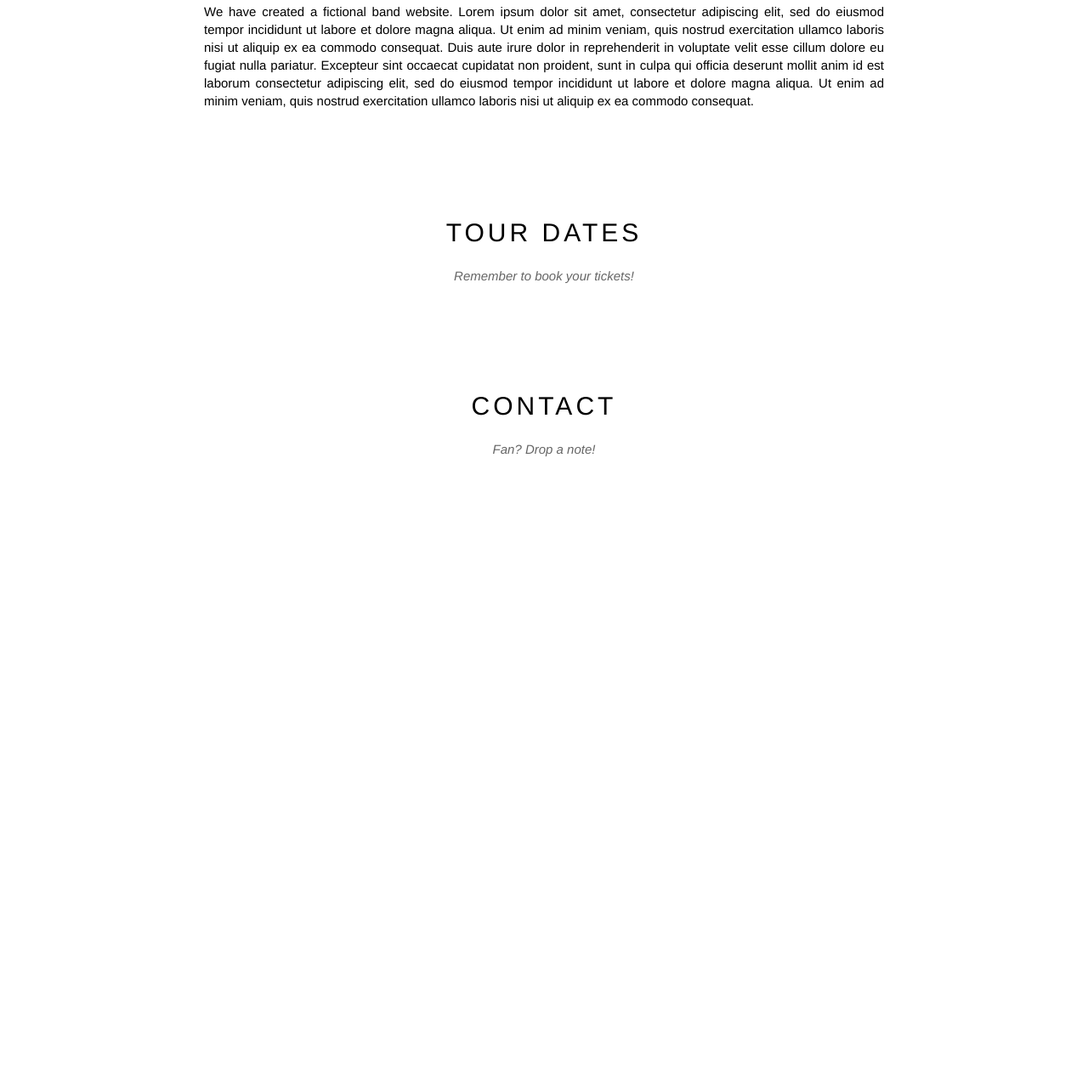
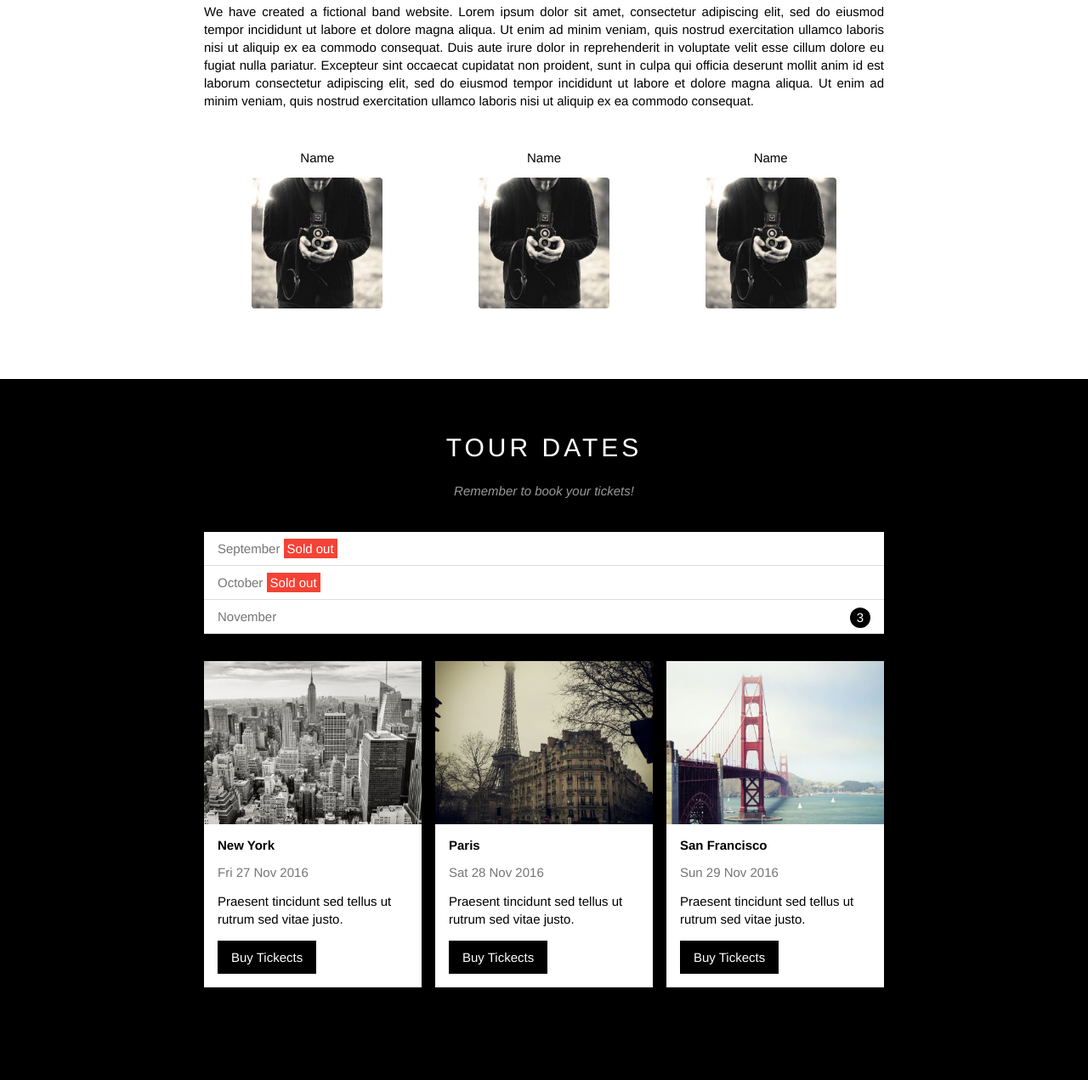
Before and after one commit to NGHIA64/w3_band, a plain HTML site: page index.html in a window 1280 px wide. Shown: the part 848-2119 px from the top of the page at 85% size. Before the commit the page ends 1449 px from the top, so only its background shows below. Drawn offline with Linux system fonts and the light colour scheme.

Commit message:
tour place

```diff
--- a/assets/css/style.css
+++ b/assets/css/style.css
@@ -20,8 +20,16 @@ html{
     /* thẻ html để các thẻ có chữ sẽ có css này */
 }
 
+.clear{
+    clear: both;
+}
+
 #main {
 
+}
+
+.text-white{
+    color: #fff !important;
 }
 
 #header {
@@ -167,6 +175,121 @@ html{
     margin-top: 25px;
     line-height: 1.4;
 }
+
+#content .members-list{
+    margin-top: 48px;
+    overflow: hidden;
+}
+
+
+#content .member-item{
+    float: left;
+    text-align: center;
+    width: calc(100% / 3);
+}
+
+#content .member-name{
+    font-size: 15px;
+
+}
+
+#content .member-img{
+    margin: 15px;
+    width: 154px;
+    border-radius: 4px;
+}
+
+
+
+/* Tour section */
+
+.tour-section{
+    background-color: #000;
+}
+
+.tickets-list{
+    background-color: #fff;
+    margin-top: 40px;
+}
+
+.tickets-list li{
+    font-size: 15px;
+    padding: 11px 16px;
+    border-bottom: 1px solid #ddd;
+    color: #757575;
+    list-style: none;
+}
+
+.tickets-list .sold-out{
+    background-color: #f44336;
+    color: #fff;
+    padding: 3px 4px;
+}
+
+.tickets-list .quantity{
+    float: right;
+    width: 24px;
+    height: 24px;
+    background-color: #000;
+    color: #fff;
+    border-radius: 50%;
+    text-align: center;
+    line-height: 24px;
+    margin-top: -2px;
+}
+
+/* Places */
+
+.places-list{
+    margin: 32px -8px 0;
+    padding-bottom: 48px ;
+}
+
+ .place-item{
+    float: left;
+    width: 33.3333%;
+    padding: 0 8px;
+}
+ .place-img{
+    width: 100%;
+    display: block;
+}
+
+.place-img:hover{
+    opacity: 0.6;
+}
+ .place-body{
+    background-color: #fff;
+    padding: 16px;
+    font-size: 15px;
+}
+ .place-heading{
+    font-size: 15px;
+    font-weight: 600;
+
+}
+ .place-time{
+    margin-top: 15px;
+    color: #757575;
+}
+ .place-desc{
+    margin-top: 15px;
+    line-height: 1.4;
+
+}
+ .place-buy-btn{
+    color: #fff;
+    background-color: #000;
+    text-decoration: none;
+    padding: 11px 16px;
+    display: inline-block;
+    margin-top: 15px;
+}
+
+.place-buy-btn:hover{
+    color: #000;
+    background-color: #ccc;
+}
 #footer {
 
 }
--- a/index.html
+++ b/index.html
@@ -57,13 +57,75 @@
                 <p class="about-text">
                     We have created a fictional band website. Lorem ipsum dolor sit amet, consectetur adipiscing elit, sed do eiusmod tempor incididunt ut labore et dolore magna aliqua. Ut enim ad minim veniam, quis nostrud exercitation ullamco laboris nisi ut aliquip ex ea commodo consequat. Duis aute irure dolor in reprehenderit in voluptate velit esse cillum dolore eu fugiat nulla pariatur. Excepteur sint occaecat cupidatat non proident, sunt in culpa qui officia deserunt mollit anim id est laborum consectetur adipiscing elit, sed do eiusmod tempor incididunt ut labore et dolore magna aliqua. Ut enim ad minim veniam, quis nostrud exercitation ullamco laboris nisi ut aliquip ex ea commodo consequat.
                 </p>
+                <div class="members-list">
+                    <div class="member-item">
+                        <p class="member-name">Name</p>
+                        <img src="./assets/img/band/member1.jpg" alt="Name" class="member-img">
+                    </div>
+                    <div class="member-item">
+                        <p class="member-name">Name</p>
+                        <img src="./assets/img/band/member1.jpg" alt="Name" class="member-img">
+                    </div>
+                    <div class="member-item">
+                        <p class="member-name">Name</p>
+                        <img src="./assets/img/band/member1.jpg" alt="Name" class="member-img">
+                    </div>
+                    <div class="clear"></div>
+                </div>
             </div>
 
-            <!-- Tour section -->
+            <div class="tour-section">
 
-            <div class="content-section">
-                <h2 class="section-heading">TOUR DATES</h2>
-                <p class="section-sub-heading">Remember to book your tickets!</p>
+                <!-- Tour section -->
+
+                <div class="content-section">
+                    <h2 class="section-heading text-white">TOUR DATES</h2>
+
+                   <!-- Tickects -->
+                    <p class="section-sub-heading text-white">Remember to book your tickets!</p>
+                    <ul class="tickets-list">
+                        <li>September <span class="sold-out">Sold out</span></li>
+                        <li>October <span class="sold-out">Sold out</span></li>
+                        <li>November <span class="quantity">3</span></li>
+                    </ul>
+
+                    <!-- Places -->
+                    <div class="places-list">
+                        <div class="place-item">
+                            <img src="./assets/img/places/place1.jpg" alt="" class="place-img">
+                            <div class="place-body">
+                                <h3 class="place-heading">New York</h3>
+                                <p class="place-time">Fri 27 Nov 2016</p>
+                                <div class="place-desc">Praesent tincidunt sed tellus ut rutrum sed vitae justo.</div>
+                                <a href="" class="place-buy-btn">Buy Tickects</a>
+                            </div>
+                        </div>
+
+                        <div class="place-item">
+                            <img src="./assets/img/places/place2.jpg" alt="" class="place-img">
+                            <div class="place-body">
+                                <h3 class="place-heading">Paris</h3>
+                                <p class="place-time">Sat 28 Nov 2016</p>
+                                <div class="place-desc">Praesent tincidunt sed tellus ut rutrum sed vitae justo.</div>
+                                <a href="" class="place-buy-btn">Buy Tickects</a>
+                            </div>
+                        </div>
+
+                        <div class="place-item">
+                            <img src="./assets/img/places/place3.jpg" alt="" class="place-img">
+                            <div class="place-body">
+                                <h3 class="place-heading">San Francisco</h3>
+                                <p class="place-time">Sun 29 Nov 2016</p>
+                                <div class="place-desc">Praesent tincidunt sed tellus ut rutrum sed vitae justo.</div>
+                                <a href="" class="place-buy-btn">Buy Tickects</a>
+                            </div>
+                        </div>
+
+                        <div class="clear"></div>
+
+                    </div>
+                </div>
+
             </div>
 
             <!-- Contact section -->
```
Also changed, not shown: assets/img/band/member1.jpg (added), assets/img/places/place1.jpg (added), assets/img/places/place2.jpg (added), assets/img/places/place3.jpg (added).
